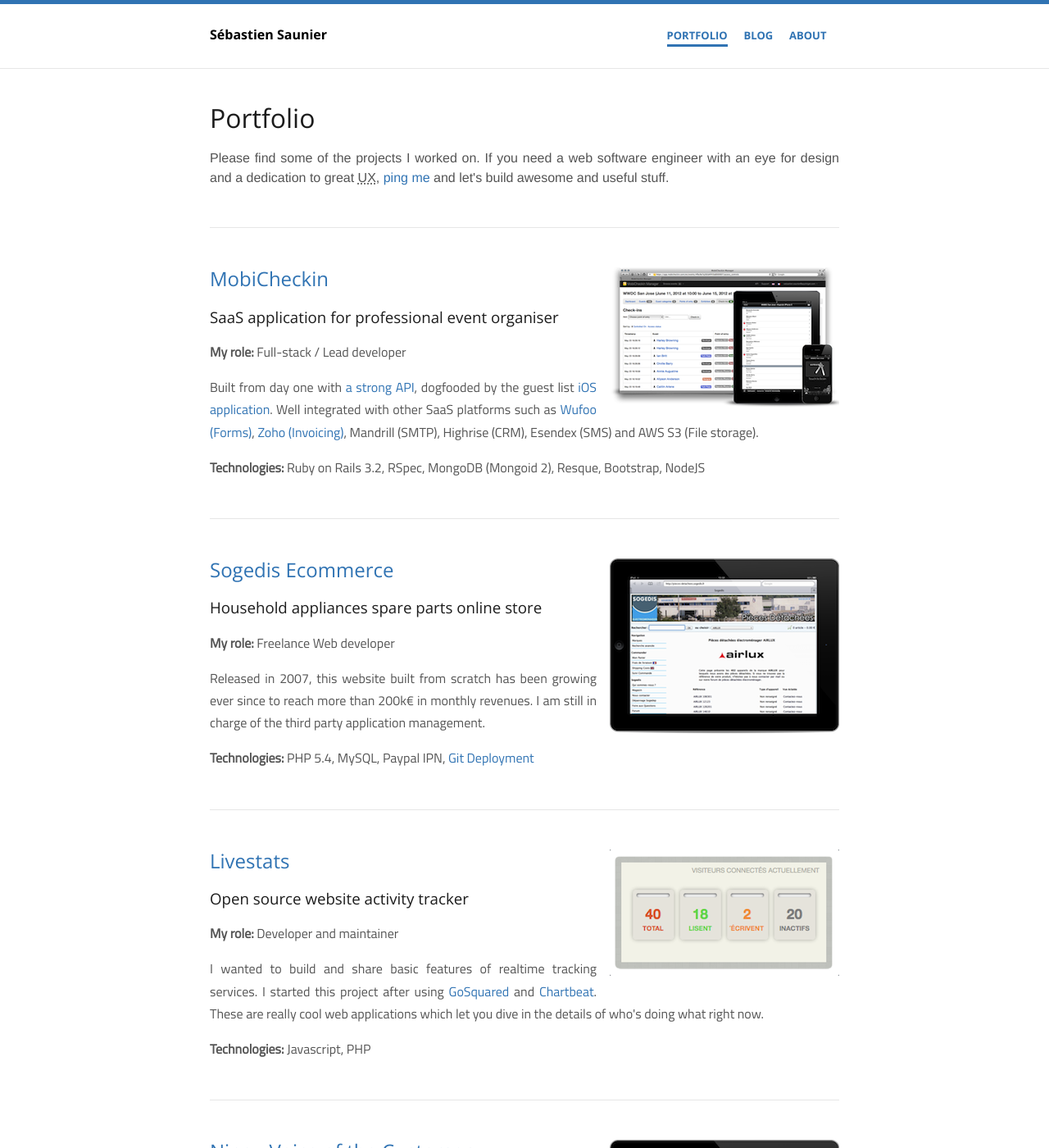
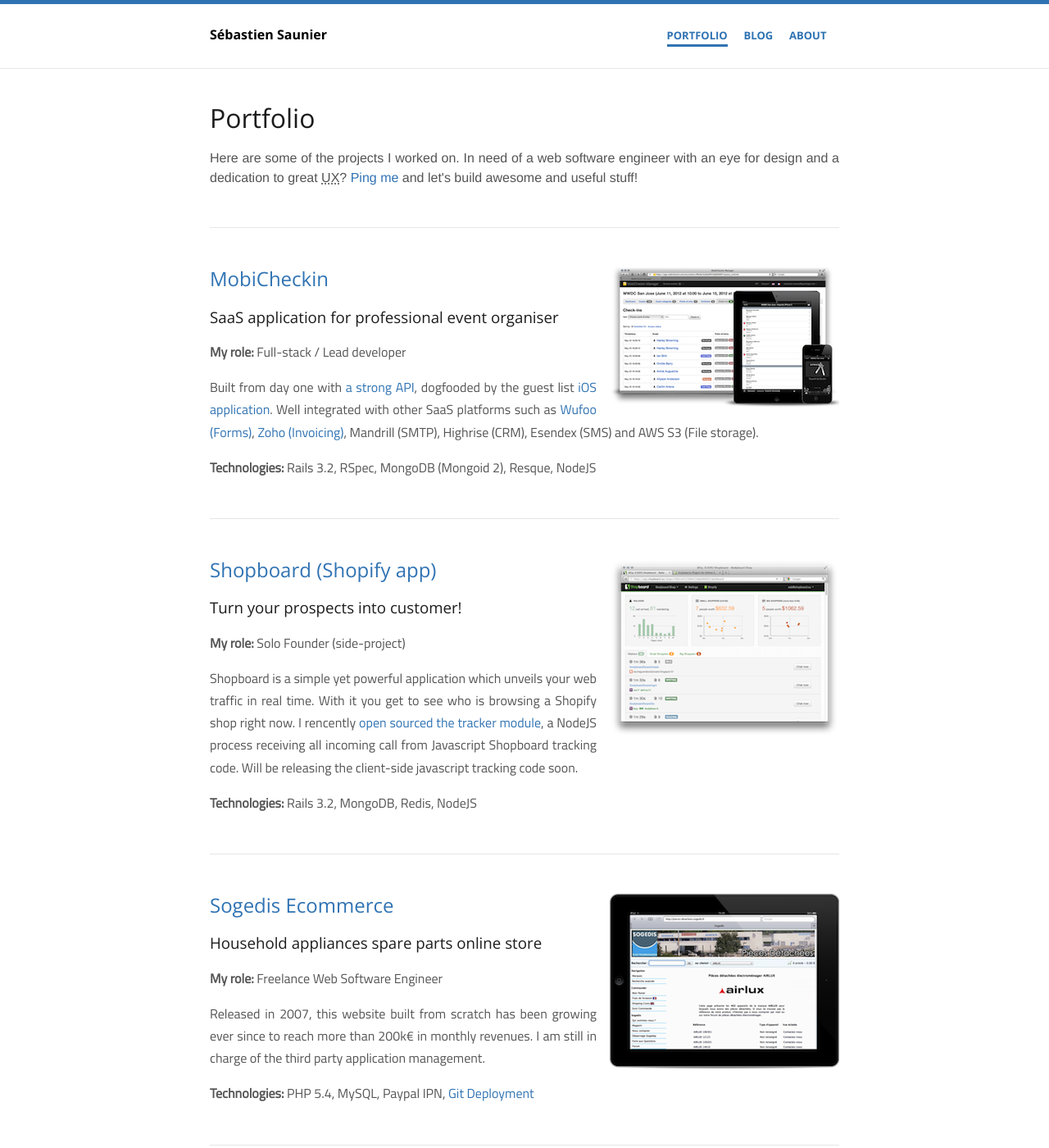
Before and after one commit to ssaunier/ssaunier.github.io, a Jekyll site: the page built from portfolio/index.html, in a window 1280 px wide and 1400 px high. Shown: the whole window at 82% size. Built offline with Jekyll 4.4.1, drawn with Linux system fonts in a browser that asks for light colours; some of the changed text lies outside the part shown.

Commit message:
Shopboard and Sogedis intranet

```diff
--- a/portfolio/index.html
+++ b/portfolio/index.html
@@ -7,10 +7,10 @@
 <h1>Portfolio</h1>
 
 <p>
-  Please find some of the projects I worked on. If you need
-  a web software engineer with an eye for design and a dedication to great <acronym title="User Experience">UX</acronym>,
-  <a href="mailto:seb+portfolio@saunier.me?subject=Let's work together!">ping me</a>
-  and let's build awesome and useful stuff.
+  Here are some of the projects I worked on. In need of
+  a web software engineer with an eye for design and a dedication to great <acronym title="User Experience">UX</acronym>?
+  <a href="mailto:seb+portfolio@saunier.me?subject=Let's work together!">Ping me</a>
+  and let's build awesome and useful stuff!
 </p>
 
 <div class="spacer"></div>
@@ -36,11 +36,39 @@
   </p>
   <p>
     <strong>Technologies:</strong>
-    Ruby on Rails 3.2,
+    Rails 3.2,
     RSpec,
     MongoDB (Mongoid 2),
     Resque,
-    Bootstrap,
+    NodeJS
+  </p>
+</section>
+
+<div class="spacer"></div>
+
+<section>
+  <a href="http://apps.shopify.com/shopboard">
+    <img class="inline pull-right" src="/images/portfolio/shopboard.png" alt="Shopboard Screenshot" width="280">
+  </a>
+  <h2>
+    <a href="http://apps.shopify.com/shopboard">Shopboard (Shopify app)</a>
+  </h2>
+  <h3>Turn your prospects into customer!</h3>
+  <p>
+    <strong>My role:</strong> Solo Founder (side-project)
+  </p>
+  <p>
+    Shopboard is a simple yet powerful application which unveils your web traffic in real time.
+    With it you get to see who is browsing a Shopify shop right now. I rencently
+    <a href="https://github.com/shopboard/tracker">open sourced the tracker module</a>, a NodeJS process
+    receiving all incoming call from Javascript Shopboard tracking code. Will be releasing the client-side
+    javascript tracking code soon.
+  </p>
+  <p>
+    <strong>Technologies:</strong>
+    Rails 3.2,
+    MongoDB,
+    Redis,
     NodeJS
   </p>
 </section>
@@ -56,7 +84,7 @@
   <h3>Household appliances spare parts online store</h3>
 
   <p>
-    <strong>My role:</strong> Freelance Web developer
+    <strong>My role:</strong> Freelance Web Software Engineer
   </p>
   <p>
     Released in 2007, this website built from scratch has been growing ever since to reach more than 200k&euro; in monthly revenues.
@@ -101,6 +129,35 @@
   </p>
 </section>
 
+
+<div class="spacer"></div>
+
+<section>
+
+  <img class="inline pull-right" src="/images/portfolio/sogedis-intranet.png" alt="Sogedis Intranet Screenshot" width="280">
+
+  <h2>Sogedis Intranet</h2>
+  <h3>
+    Tailored ERP web application
+  </h3>
+
+  <p>
+    <strong>My role:</strong> Freelance Web Software Engineer
+  </p>
+
+  <p>
+    The database referencing all household appliances for which <a href="http://www.sogedis.fr">Sogedis</a>
+    sells spare parts was a big
+    Excel file. I had to develop an internal web application to replace this non-scaling system, and
+    plug it into <a href="http://www.divalto.fr/">Divalto</a> and the ecommerce website.
+  </p>
+
+  <p>
+    <strong>Technologies:</strong> ASP.NET MVC, MySQL, Windows Service
+  </p>
+</section>
+
+
 <div class="spacer"></div>
 
 <section>
```
Also changed, not shown: images/portfolio/shopboard.png (added), images/portfolio/sogedis-intranet.png (added), images/portfolio/virtuoz-nuance-voice-of-the-customer.png.
